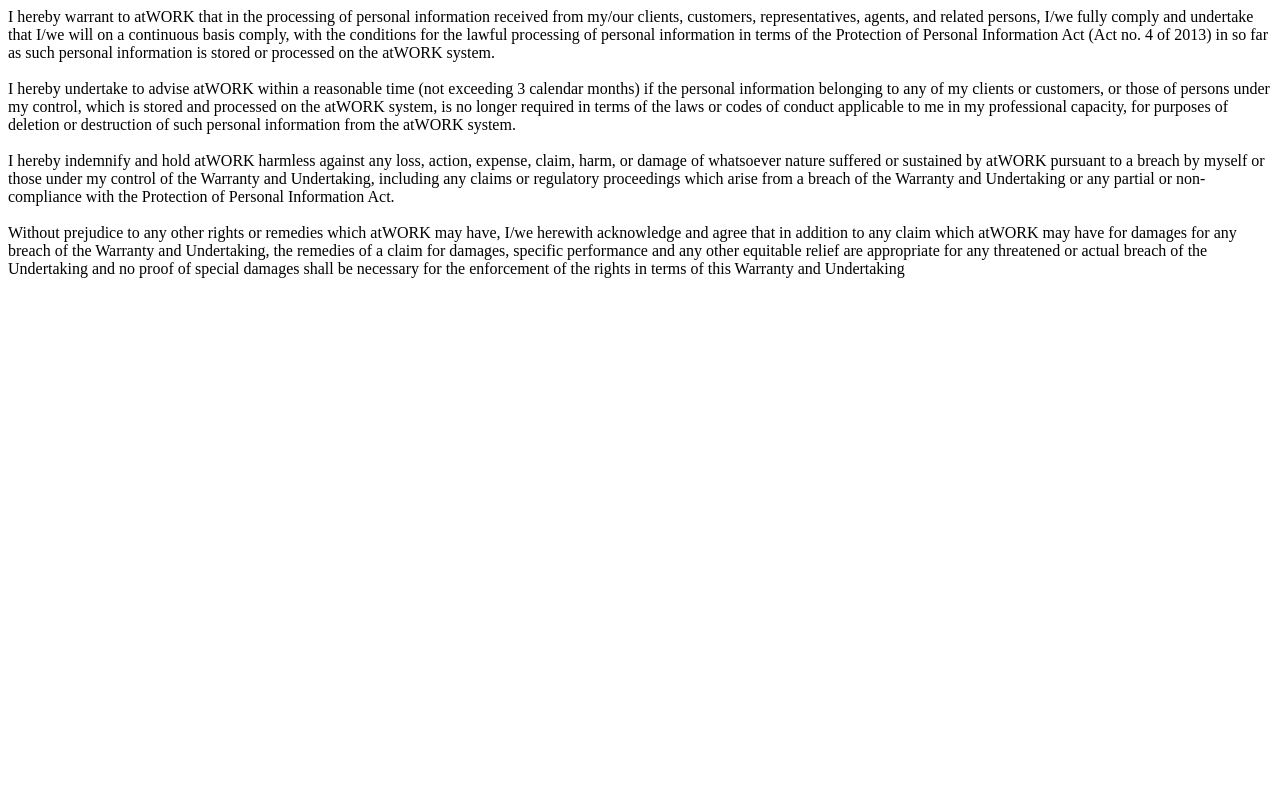
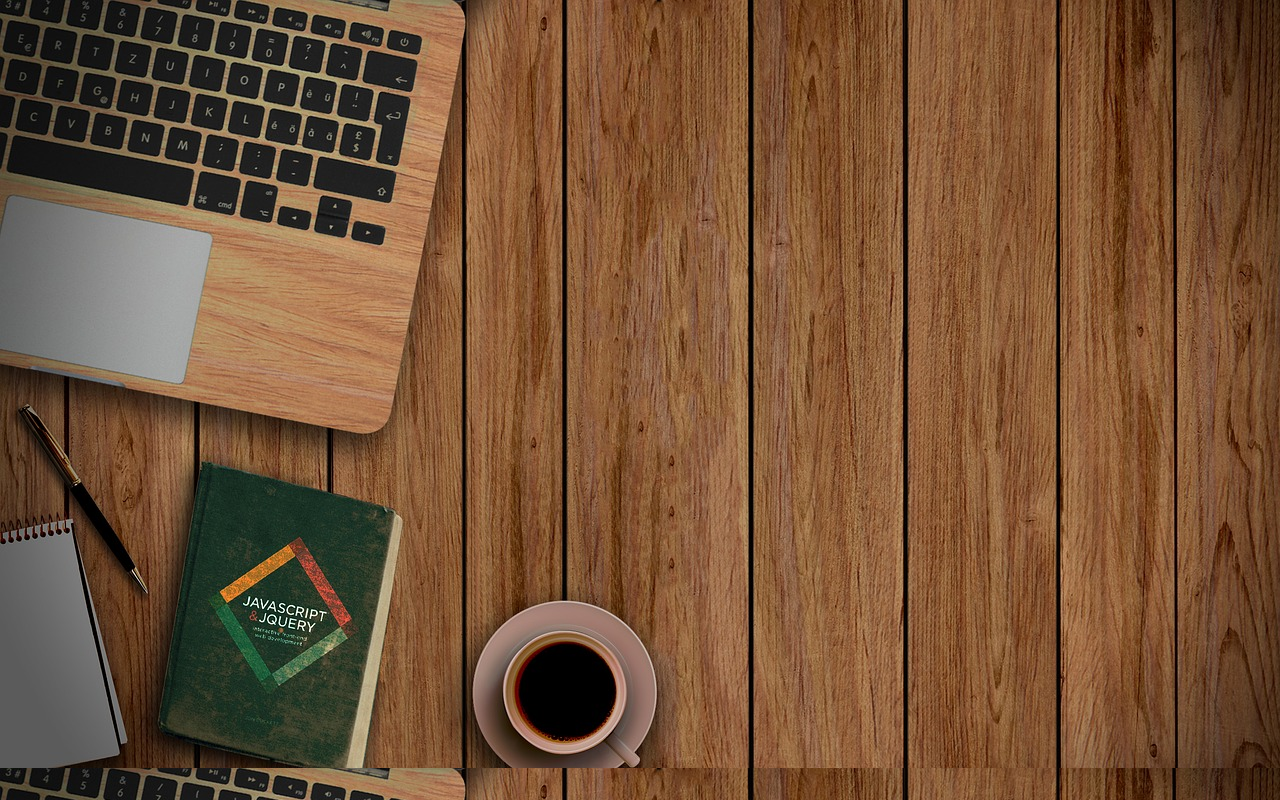
Before and after one commit to Tsholedi-byte/Tsholedi-byte.github.io, a plain HTML site: page index.html in a window 1280 px wide. Drawn offline with Linux system fonts and the light colour scheme; files whose address does not match are found by name.

Commit message:
added bg image

```diff
--- a/index.html
+++ b/index.html
@@ -1,14 +1,15 @@
 <!doctype html>
+
 <head>
-<title>Tsholedi-byte</title>
+	<title>Tsholedi-byte</title>
+	<style>
+		body {
+		  background-image: url('C:\Users\TsholediSebati\Downloads\Github\Tsholedi-byte.github.io\BackImage.jpg');
+		}
+	</style>
 </head>
+
 <body>
-I hereby warrant to atWORK that in the processing of personal information received from my/our clients, customers, representatives, agents, and related persons, I/we fully comply and undertake that I/we will on a continuous basis comply, with the conditions for the lawful processing of personal information in terms of the Protection of Personal Information Act (Act no. 4 of 2013) in so far as such personal information is stored or processed on the atWORK system.
-                <br /><br />
-                I hereby undertake to advise atWORK within a reasonable time (not exceeding 3 calendar months) if the personal information belonging to any of my clients or customers, or those of persons under my control, which is stored and processed on the atWORK system, is no longer required in terms of the laws or codes of conduct applicable to me in my professional capacity, for purposes of deletion or destruction of such personal information from the atWORK system.
-                <br /><br />
-                I hereby indemnify and hold atWORK harmless against any loss, action, expense, claim, harm, or damage of whatsoever nature suffered or sustained by atWORK pursuant to a breach by myself or those under my control of the Warranty and Undertaking, including any claims or regulatory proceedings which arise from a breach of the Warranty and Undertaking or any partial or non-compliance with the Protection of Personal Information Act.
-                <br /><br />
-                Without prejudice to any other rights or remedies which atWORK may have, I/we herewith acknowledge and agree that in addition to any claim which atWORK may have for damages for any breach of the Warranty and Undertaking,  the remedies of a claim for damages, specific performance and any other equitable relief are appropriate for any threatened or actual breach of the Undertaking and no proof of special damages shall be necessary for the enforcement of the rights in terms of this Warranty and Undertaking
 </body>
+
 </html>
```
Also changed, not shown: BackImage.jpg (added).
